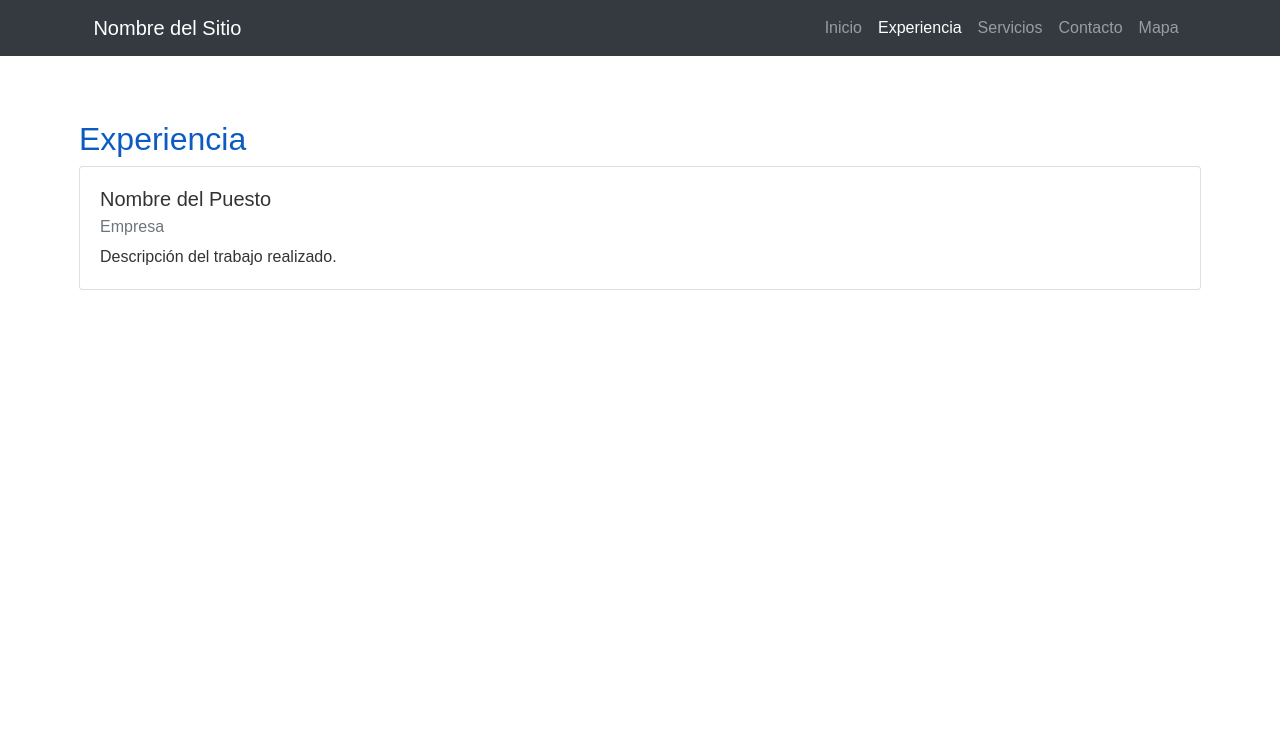
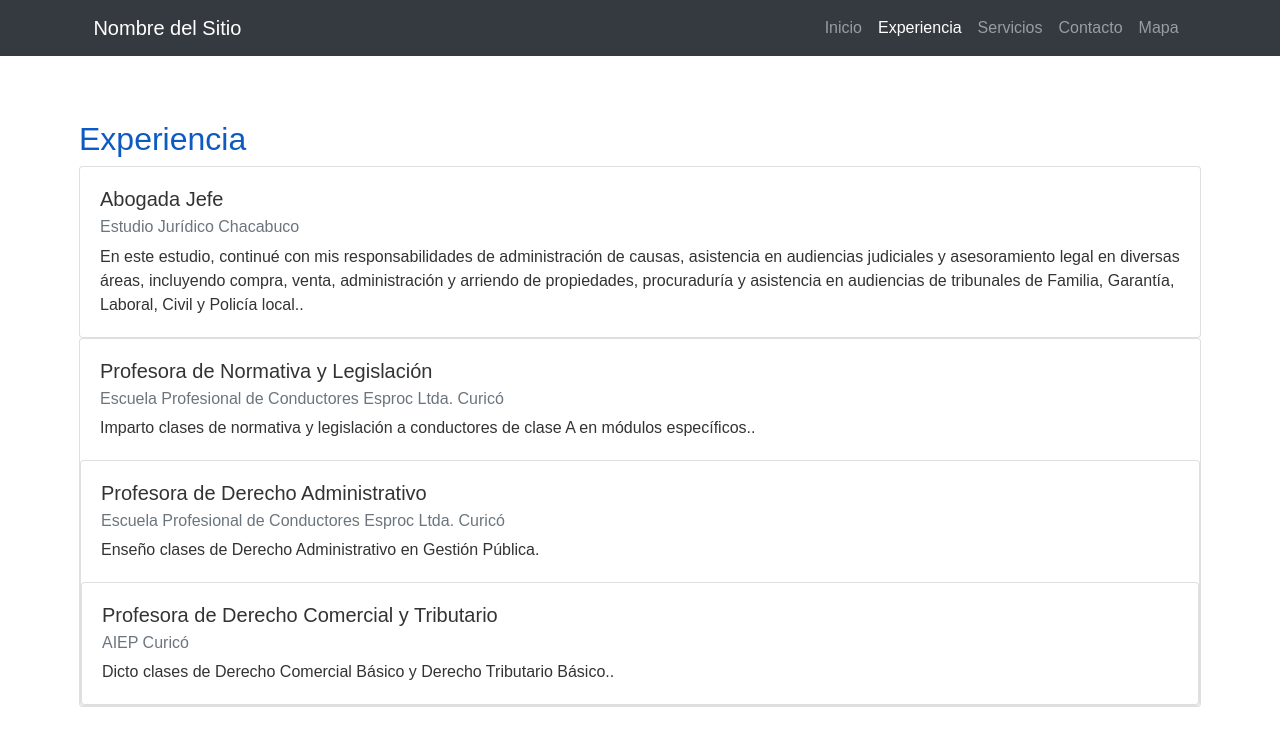
Before and after one commit to RealMustang/Proyecto.Pagina, a plain HTML site: page experiencia.html in a window 1280 px wide. Drawn offline with nearby package versions, Linux system fonts and the light colour scheme.

Commit message:
ultimos detalles

```diff
--- a/experiencia.html
+++ b/experiencia.html
@@ -46,12 +46,30 @@
             <!-- Agrega aquí tus experiencias laborales -->
             <div class="card">
                 <div class="card-body">
-                    <h5 class="card-title">Nombre del Puesto</h5>
-                    <h6 class="card-subtitle mb-2 text-muted">Empresa</h6>
-                    <p class="card-text">Descripción del trabajo realizado.</p>
+                    <h5 class="card-title">Abogada Jefe</h5>
+                    <h6 class="card-subtitle mb-2 text-muted">Estudio Jurídico Chacabuco</h6>
+                    <p class="card-text">En este estudio, continué con mis responsabilidades de administración de causas, asistencia en audiencias judiciales y asesoramiento legal en diversas áreas, incluyendo compra, venta, administración y arriendo de propiedades, procuraduría y asistencia en audiencias de tribunales de Familia, Garantía, Laboral, Civil y Policía local..</p>
                 </div>
             </div>
             <!-- Puedes agregar más tarjetas de experiencia aquí -->
+            <div class="card">
+                <div class="card-body">
+                    <h5 class="card-title">Profesora de Normativa y Legislación</h5>
+                    <h6 class="card-subtitle mb-2 text-muted">Escuela Profesional de Conductores Esproc Ltda. Curicó</h6>
+                    <p class="card-text">Imparto clases de normativa y legislación a conductores de clase A en módulos específicos..</p>
+                </div>
+                <div class="card">
+                    <div class="card-body">
+                        <h5 class="card-title">Profesora de Derecho Administrativo</h5>
+                        <h6 class="card-subtitle mb-2 text-muted">Escuela Profesional de Conductores Esproc Ltda. Curicó</h6>
+                        <p class="card-text"> Enseño clases de Derecho Administrativo en Gestión Pública.</p>
+                    </div>
+                    <div class="card">
+                        <div class="card-body">
+                            <h5 class="card-title">Profesora de Derecho Comercial y Tributario</h5>
+                            <h6 class="card-subtitle mb-2 text-muted">AIEP Curicó</h6>
+                            <p class="card-text"> Dicto clases de Derecho Comercial Básico y Derecho Tributario Básico..</p>
+                        </div>
         </section>
     </div>
 
```
Also changed, not shown: servicios.html (+10 -7 lines).
